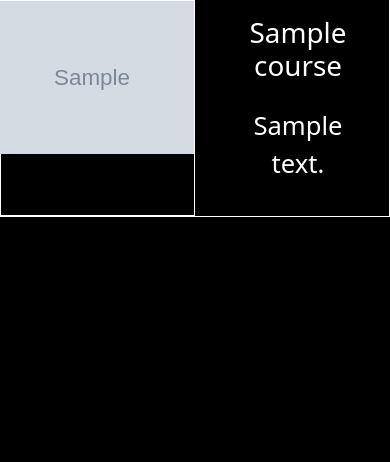
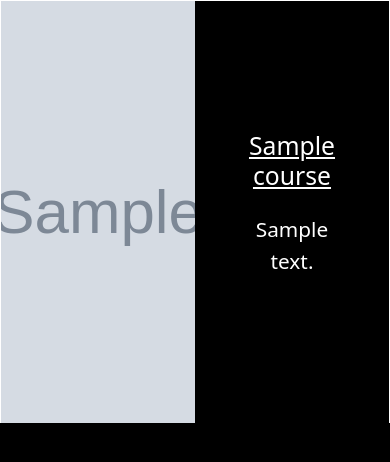
Before and after one commit to sinha-nishant/YouProGirl, a Flask app: page /courses in a window 390 px wide. Shown: the part 56-518 px from the top of the page. Run offline with Flask 2, Linux system fonts and the light colour scheme; grey boxes marked "Sample" are stand-in pictures; a database or web service that is not in the repository returns one stand-in record (values such as "Sample title"); some libraries are stand-ins or nearby versions.

Commit message:
Fixed responsiveness of courses tab

```diff
--- a/app.py
+++ b/app.py
@@ -13,8 +13,12 @@ def you_pro_girl():
     return render_template('index.html')
 
 @app.route('/courses')
-def courses():
-    return render_template('courses.html', courses = db.get_courses(connection))
+@app.route('/courses/<string:id>')
+def courses(title=None):
+    if title:
+        return
+    else:
+        return render_template('courses.html', course_list = db.get_courses(connection))
 
 @app.route('/shop')
 def shop():
--- a/db.py
+++ b/db.py
@@ -5,5 +5,5 @@ from typing import List, Dict
 def get_courses(connection: database) -> List[Dict[str, str]]:
     return list(connection.Courses.find())
 
-def get_products(connection: database) -> List[Dict[str, str]]:
+def get_products(connection: database) -> List[Dict]:
     return list(connection.Products.find())
--- a/templates/courses.html
+++ b/templates/courses.html
@@ -10,39 +10,44 @@
         background-color: black;
     }
 
+    a {
+        color: white
+    }
+
     .card-text {
-        font-size: 1.6rem;
+        font-size: 1.3rem;
     }
 
     img {
-        height: 10vh;
+        width: 100%;
+        height: 50vh !important;
         object-fit: cover;
     }
 </style>
 {% endblock head %}
 {% block content %}
-{% for i in range(courses| length) %}
-    <div class="card p-0 border-top-0 border-white rounded-0">
-        <div class="row">
+{% for i in range(course_list| length) %}
+    <div class="card p-0 border-bottom-0 border-white rounded-0">
+        <div class="row m-0">
         {% if i % 2 == 0 %}
-            <div class="col-6 p-0 rounded-0 border border-white">
-              <img src="{{ courses[i]["image_url"] }}" class="img-fluid" alt="...">
+            <div class="col-6 p-0 rounded-0">
+              <img src="{{ course_list[i]["image_url"] }}" alt="...">
             </div>
             <div class="col-6 p-0 d-flex align-items-center">
                 <div class="card-body px-5 text-center">
-                    <h1 class="card-title">{{ courses[i]["title"] }}</h1>
-                    <p class="card-text py-3">{{ courses[i]["description"] }}</p>
+                    <a href="{{ url_for("courses", id=course_list[i]["_id"]) }}" ><h2 class="card-title">{{ course_list[i]["title"] }}</h2></a>
+                    <p class="card-text py-3">{{ course_list[i]["description"] }}</p>
                 </div>
             </div>
         {% else %}
             <div class="col-6 p-0 d-flex align-items-center">
                 <div class="card-body px-5 text-center">
-                    <h1 class="card-title">{{ courses[i]["title"] }}</h1>
-                    <p class="card-text py-3">{{ courses[i]["description"] }}</p>
+                    <a href="{{ url_for("courses", id=course_list[i]["_id"]) }}" ><h2 class="card-title">{{ course_list[i]["title"] }}</h2></a>
+                    <p class="card-text py-3">{{ course_list[i]["description"] }}</p>
                 </div>
             </div>
-            <div class="col-6 p-0 rounded-0 border border-white">
-              <img src="{{ courses[i]["image_url"] }}" class="img-fluid" alt="...">
+            <div class="col-6 p-0 rounded-0">
+              <img src="{{ course_list[i]["image_url"] }}" alt="...">
             </div>
         {% endif %}
         </div>
--- a/templates/index.html
+++ b/templates/index.html
@@ -26,7 +26,7 @@
     </style>
 {% endblock head %}
 {% block content %}
-    <div class="container-fluid p-0">
+    <div class="container-fluid">
         <div class="card bg-dark text-white ratio ratio-16x9 rounded-0 border-0">
             <img class="card-img" src="https://images.unsplash.com/photo-1594928274321-4497d98e4f48?ixid=MnwxMjA3fDB8MHxwaG90by1wYWdlfHx8fGVufDB8fHx8&ixlib=rb-1.2.1&auto=format&fit=crop&w=2232&q=80" alt="Card Image">
             <div class="card-img-overlay d-flex justify-content-center align-items-center">
```
Also changed, not shown: templates/index2.html (deleted, +0 -29 lines).
